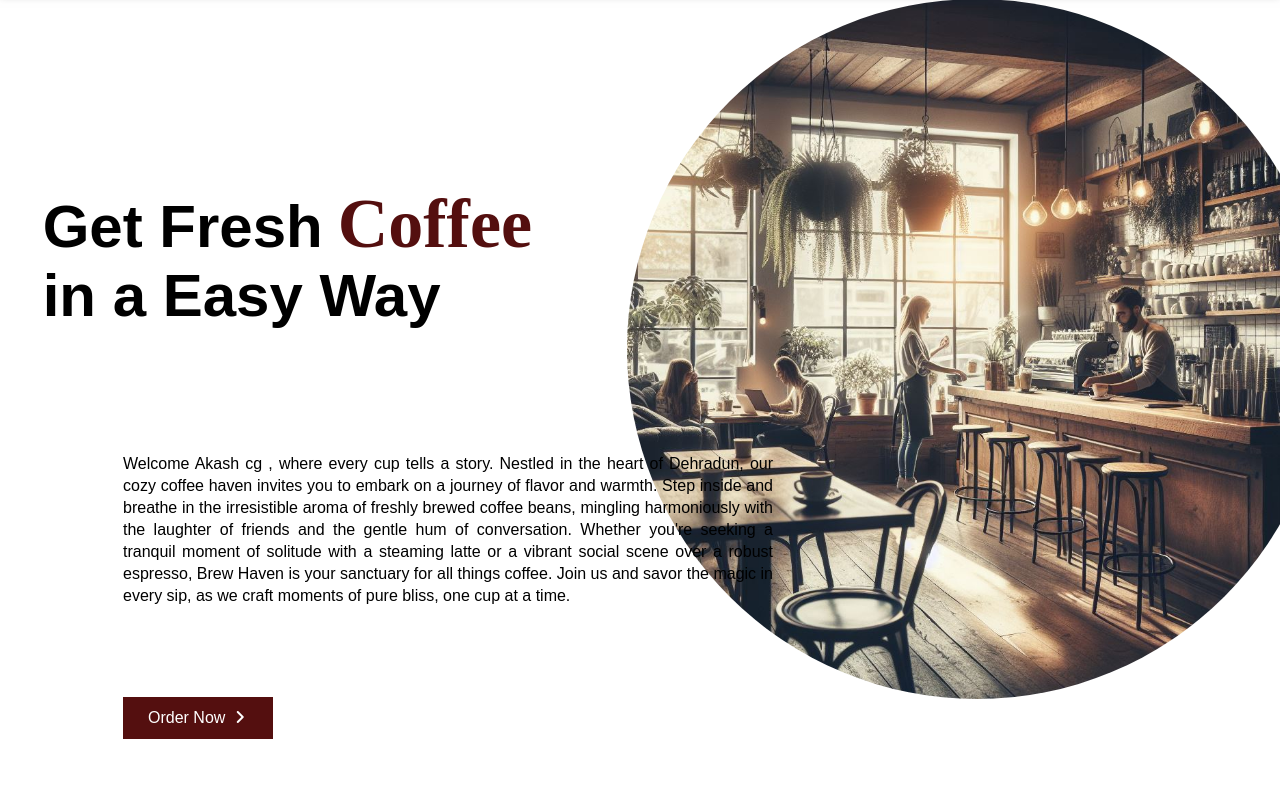
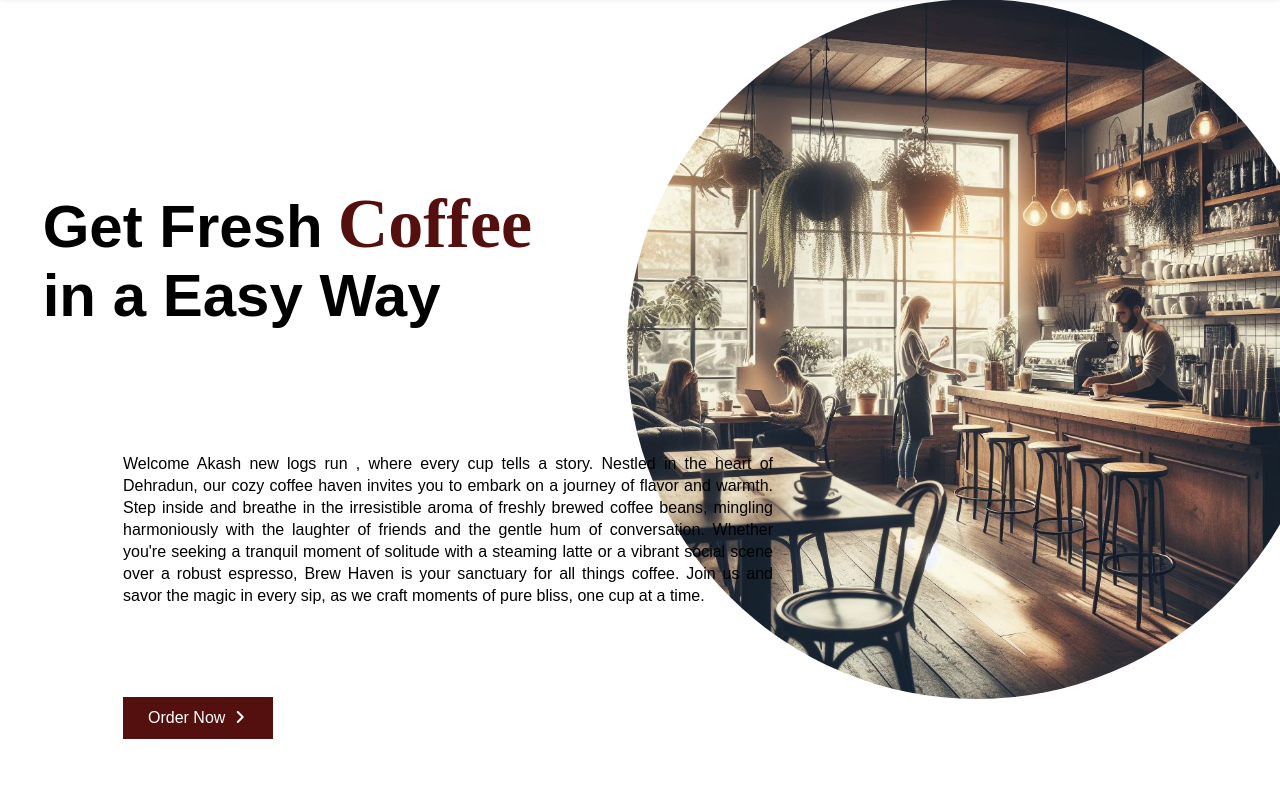
Before and after one commit to KhushiiChauhan/TechNova_CICDpipeline_devsecops-main, a Flask app: page / in a window 1280 px wide; the page is wider, and only the part inside the window is pictured. Shown: the part 131-926 px from the top of that part. Run offline with Flask 2, Linux system fonts and the light colour scheme; some libraries are stand-ins or nearby versions.

Commit message:
logs updated

```diff
--- a/templates/index.html
+++ b/templates/index.html
@@ -47,7 +47,7 @@
 
         <p>
 
-            Welcome Akash cg , where every cup tells a story. Nestled in the heart of Dehradun, our cozy coffee haven invites you to embark on a journey of flavor and warmth. Step inside and breathe in the irresistible aroma of freshly brewed coffee beans, mingling harmoniously with the laughter of friends and the gentle hum of conversation. Whether you're seeking a tranquil moment of solitude with a steaming latte or a vibrant social scene over a robust espresso, Brew Haven is your sanctuary for all things coffee. Join us and savor the magic in every sip, as we craft moments of pure bliss, one cup at a time.        </p>
+            Welcome Akash new logs run , where every cup tells a story. Nestled in the heart of Dehradun, our cozy coffee haven invites you to embark on a journey of flavor and warmth. Step inside and breathe in the irresistible aroma of freshly brewed coffee beans, mingling harmoniously with the laughter of friends and the gentle hum of conversation. Whether you're seeking a tranquil moment of solitude with a steaming latte or a vibrant social scene over a robust espresso, Brew Haven is your sanctuary for all things coffee. Join us and savor the magic in every sip, as we craft moments of pure bliss, one cup at a time.        </p>
 
         <div class="main_btn">
             <a href="#">Order Now</a>
```
